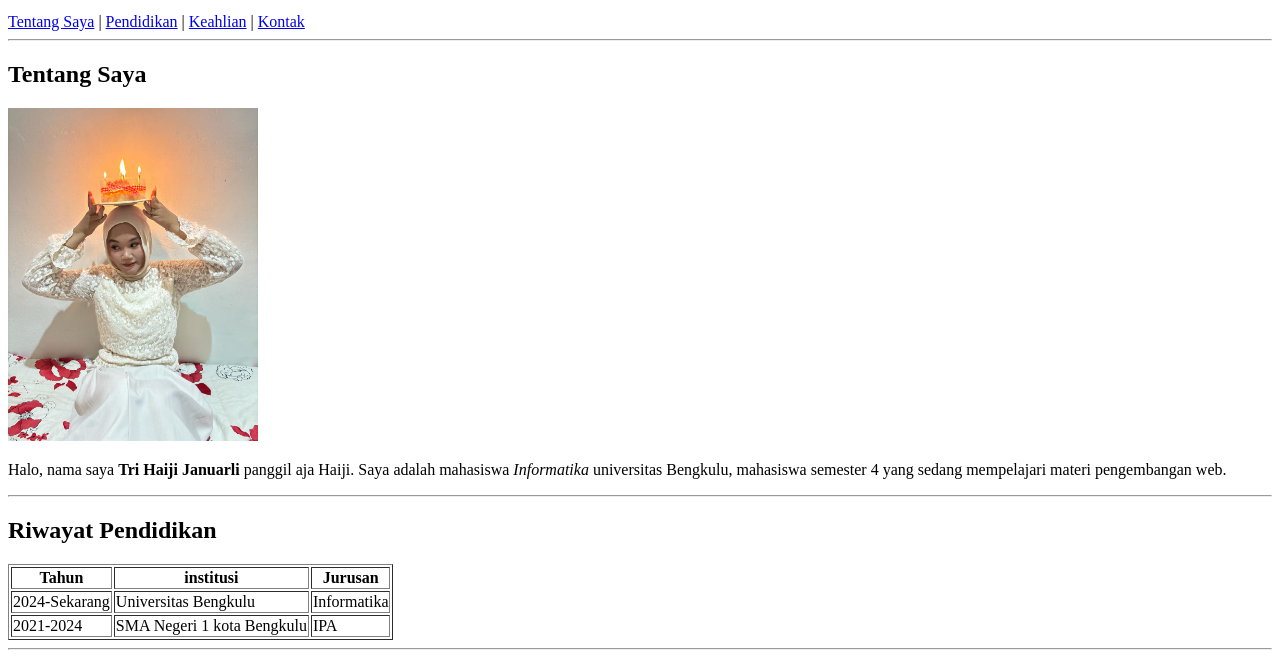
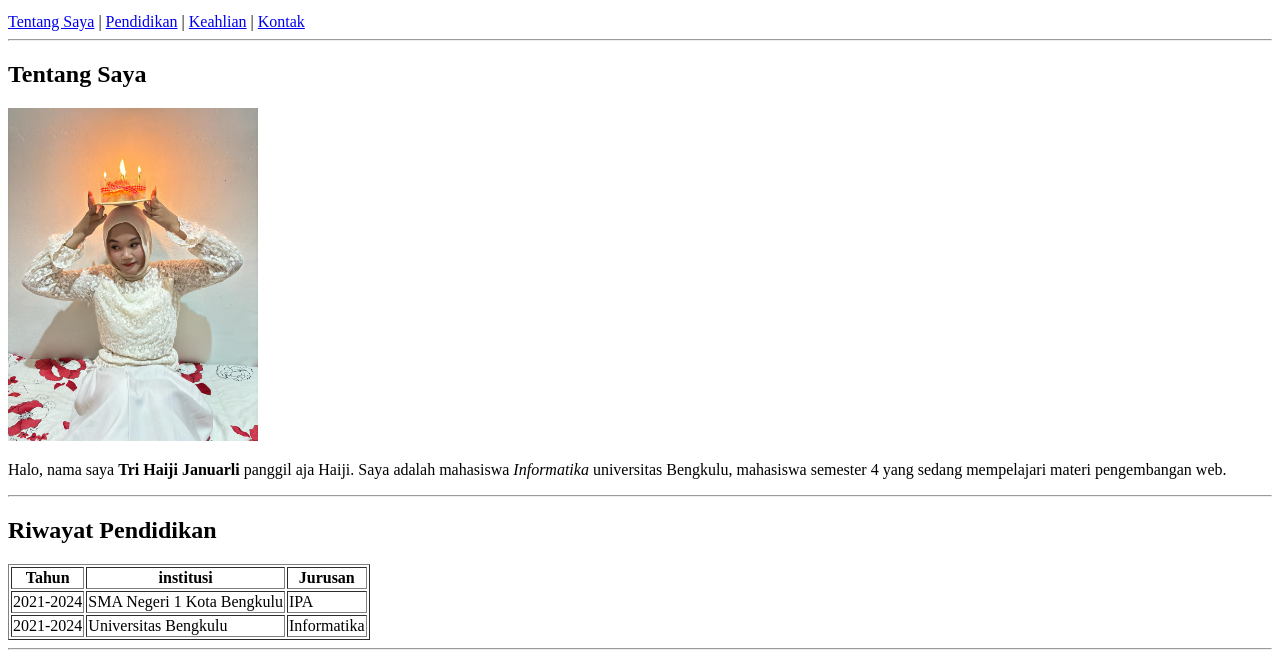
Before and after one commit to haiji27/proyek-webprograman, a plain HTML site: page index.html in a window 1280 px wide. Shown: the part 101-768 px from the top of the page. Drawn offline with Linux system fonts and the light colour scheme.

Commit message:
Update index.html

```diff
--- a/index.html
+++ b/index.html
@@ -36,14 +36,14 @@
             <th>Jurusan</th>
         </tr>
         <tr>
-            <td>2024-Sekarang</td>
-            <td>Universitas Bengkulu</td>
-            <td>Informatika</td>
+            <td>2021-2024</td>
+            <td>SMA Negeri 1 Kota Bengkulu</td>
+            <td>IPA</td>
         </tr>
         <tr>
             <td>2021-2024</td>
-            <td>SMA Negeri 1 kota Bengkulu</td>
-            <td>IPA</td>
+            <td>Universitas Bengkulu</td>
+            <td>Informatika</td>
         </tr>
     </table>
 
```
